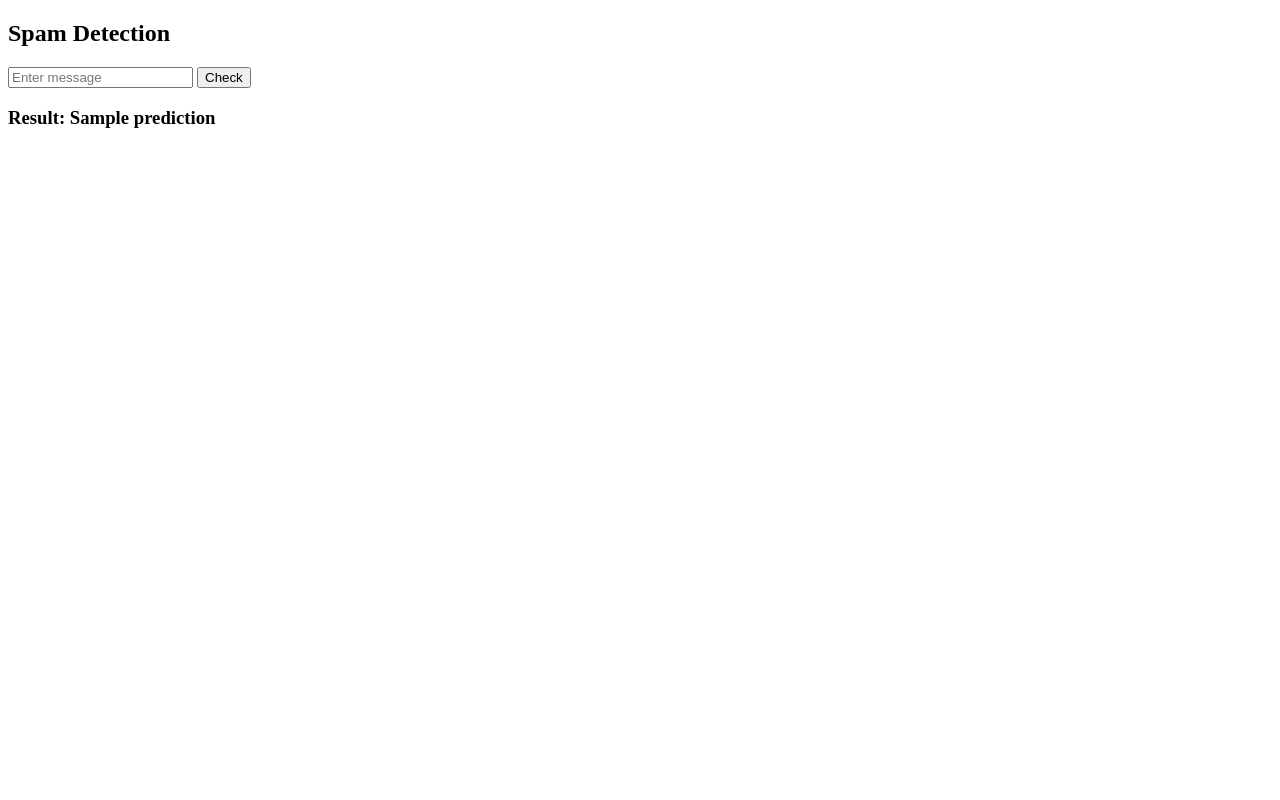
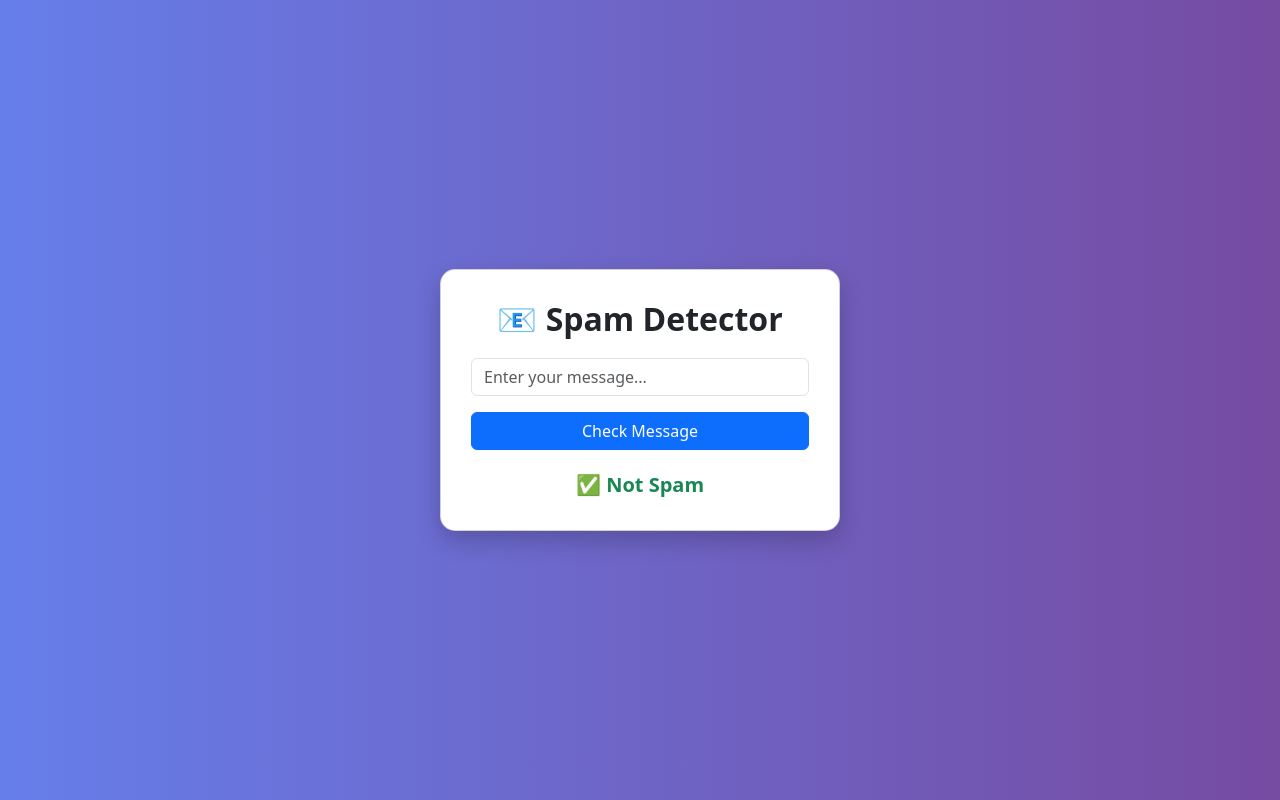
Before and after one commit to Shekhar112006/Email-Spam-detector, a Flask app: template templates/index.html in a window 1280 px wide. Run offline with Flask 3, Linux system fonts and the light colour scheme; the template is opened without the code that fills it: most values are stand-ins (such as "Sample title", 1, 10 or a date in 2020); parts of the project's set-up code (start-up, migrations or seed data) failed here and were passed over.

Commit message:
index.html updates 0.0

```diff
--- a/templates/index.html
+++ b/templates/index.html
@@ -2,19 +2,66 @@
 <html>
 <head>
     <title>Spam Detector</title>
+
+    <!-- Bootstrap CDN -->
+    <link href="https://cdn.jsdelivr.net/npm/bootstrap@5.3.0/dist/css/bootstrap.min.css" rel="stylesheet">
+
+    <style>
+        body {
+            background: linear-gradient(to right, #667eea, #764ba2);
+            height: 100vh;
+            display: flex;
+            align-items: center;
+            justify-content: center;
+        }
+
+        .card {
+            border-radius: 15px;
+            padding: 30px;
+            width: 400px;
+            box-shadow: 0 10px 25px rgba(0,0,0,0.2);
+        }
+
+        .title {
+            text-align: center;
+            margin-bottom: 20px;
+            font-weight: bold;
+        }
+
+        .result {
+            text-align: center;
+            font-size: 20px;
+            margin-top: 20px;
+            font-weight: bold;
+        }
+    </style>
 </head>
+
 <body>
 
-    <h2>Spam Detection</h2>
+<div class="card bg-white">
+    <h2 class="title">📧 Spam Detector</h2>
 
     <form action="/predict_form" method="post">
-        <input type="text" name="message" placeholder="Enter message" required>
-        <button type="submit">Check</button>
+        <div class="mb-3">
+            <input type="text" name="message" class="form-control" placeholder="Enter your message..." required>
+        </div>
+
+        <div class="d-grid">
+            <button class="btn btn-primary">Check Message</button>
+        </div>
     </form>
 
     {% if prediction is not none %}
-        <h3>Result: {{ prediction }}</h3>
+        <div class="result">
+            {% if prediction == "Spam" %}
+                <span class="text-danger">🚫 Spam Message</span>
+            {% else %}
+                <span class="text-success">✅ Not Spam</span>
+            {% endif %}
+        </div>
     {% endif %}
+</div>
 
 </body>
 </html>
```
